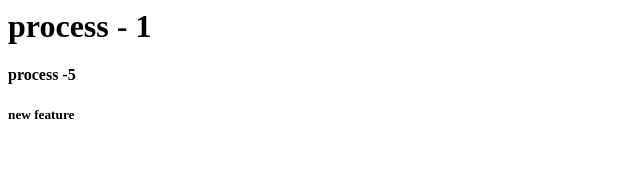
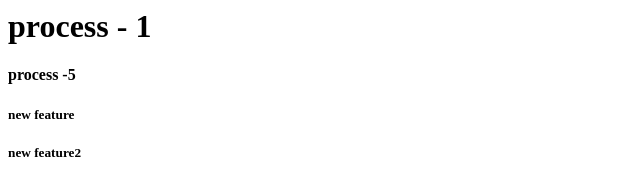
Before and after one commit to vsasidharan/project1, a plain HTML site: page index.html in a window 1280 px wide. Shown: the full height of the page, 0-640 px from the left. Drawn offline with Linux system fonts and the light colour scheme.

Commit message:
new feature 2 added

```diff
--- a/index.html
+++ b/index.html
@@ -8,5 +8,6 @@
         <h1>process - 1</h1>
         <h4>process -5</h4>
         <h5>new feature</h5>
+        <h5>new feature2</h5>
     </body>
 </html>
--- a/script.js
+++ b/script.js
@@ -1,5 +1,6 @@
 const Dummy = () =>{
     console.log('1.process');
     console.log('2.process');
-    console.log('new feature')
+    console.log('new feature');
+    console.log('new feature2');
 }
```
